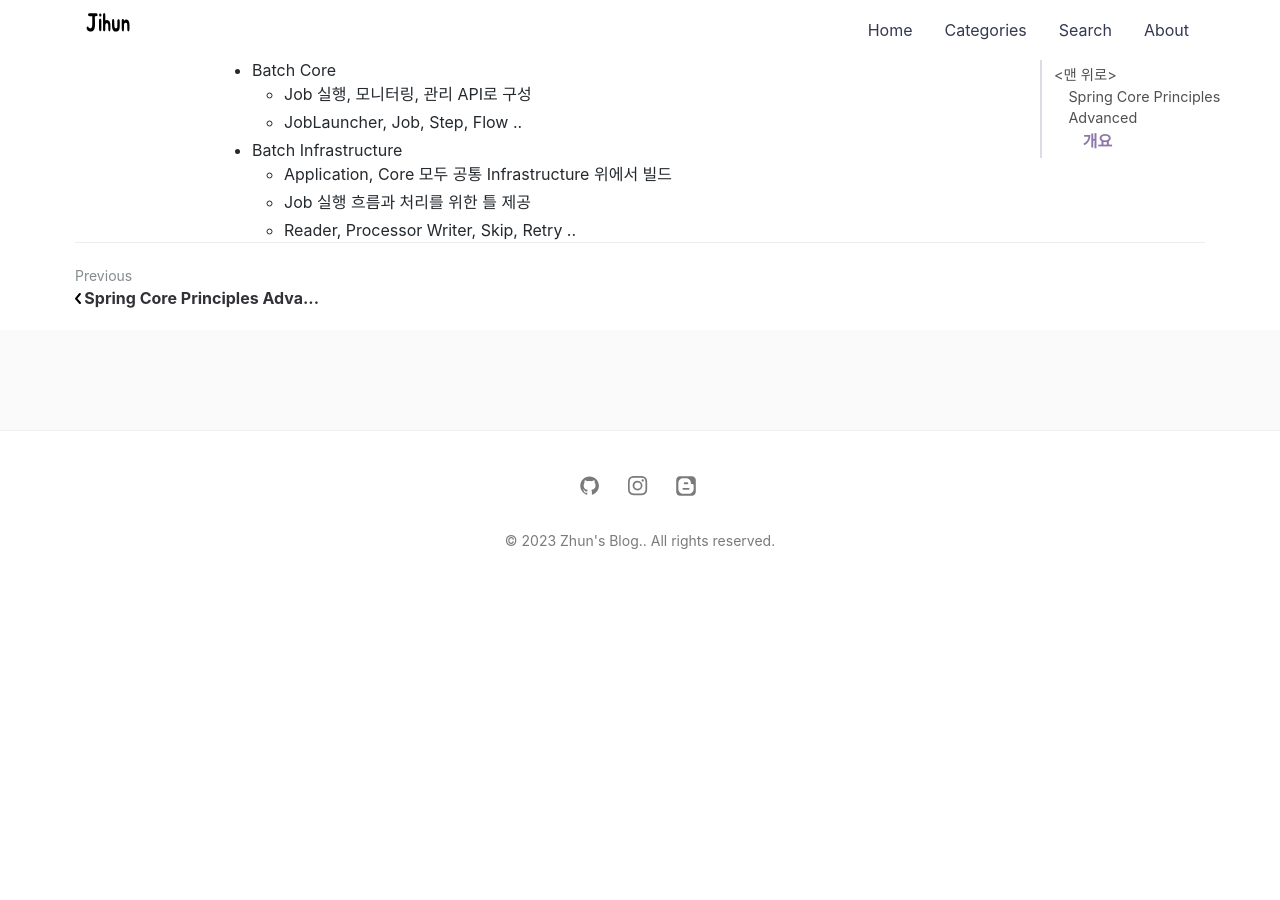
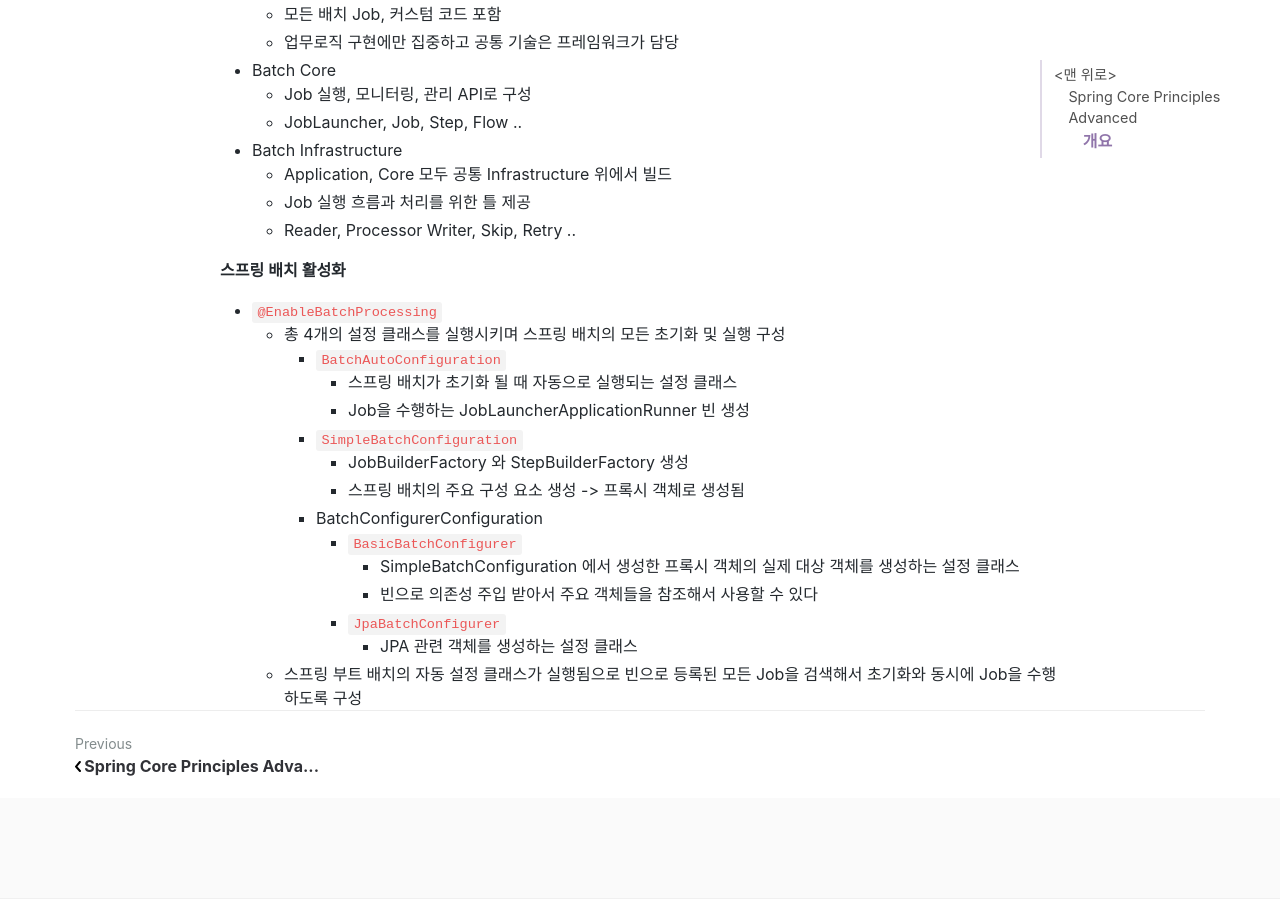
Before and after one commit to jihunparkme/jihunparkme.github.io, a Jekyll site: the page built from _posts/2023-01-19-Spring-Boot-base-Spring-Batch.md, in a window 1280 px wide and 900 px high, scrolled down 1087 px. Built offline with Jekyll 4.4.1, drawn with Linux system fonts in a browser that asks for light colours; nearby versions of some CDN libraries; comment, search, counter and statistics services are not loaded; before the commit the page ends 1683 px from its top, so only the background shows below that.

Commit message:
[스프링 배치] 프로젝트 구성 및 의존성 설정

```diff
--- a/_posts/2023-01-19-Spring-Boot-base-Spring-Batch.md
+++ b/_posts/2023-01-19-Spring-Boot-base-Spring-Batch.md
@@ -33,3 +33,21 @@
   - Application, Core 모두 공통 Infrastructure 위에서 빌드
   - Job 실행 흐름과 처리를 위한 틀 제공
   - Reader, Processor Writer, Skip, Retry ..
+
+**스프링 배치 활성화**
+
+- `@EnableBatchProcessing`
+  - 총 4개의 설정 클래스를 실행시키며 스프링 배치의 모든 초기화 및 실행 구성
+    - `BatchAutoConfiguration`
+      - 스프링 배치가 초기화 될 때 자동으로 실행되는 설정 클래스
+      - Job을 수행하는 JobLauncherApplicationRunner 빈 생성
+    - `SimpleBatchConfiguration`
+      - JobBuilderFactory 와 StepBuilderFactory 생성
+      - 스프링 배치의 주요 구성 요소 생성 -> 프록시 객체로 생성됨
+    - BatchConfigurerConfiguration
+      - `BasicBatchConfigurer`
+        - SimpleBatchConfiguration 에서 생성한 프록시 객체의 실제 대상 객체를 생성하는 설정 클래스
+        - 빈으로 의존성 주입 받아서 주요 객체들을 참조해서 사용할 수 있다
+      - `JpaBatchConfigurer`
+        - JPA 관련 객체를 생성하는 설정 클래스
+  - 스프링 부트 배치의 자동 설정 클래스가 실행됨으로 빈으로 등록된 모든 Job을 검색해서 초기화와 동시에 Job을 수행하도록 구성
```
